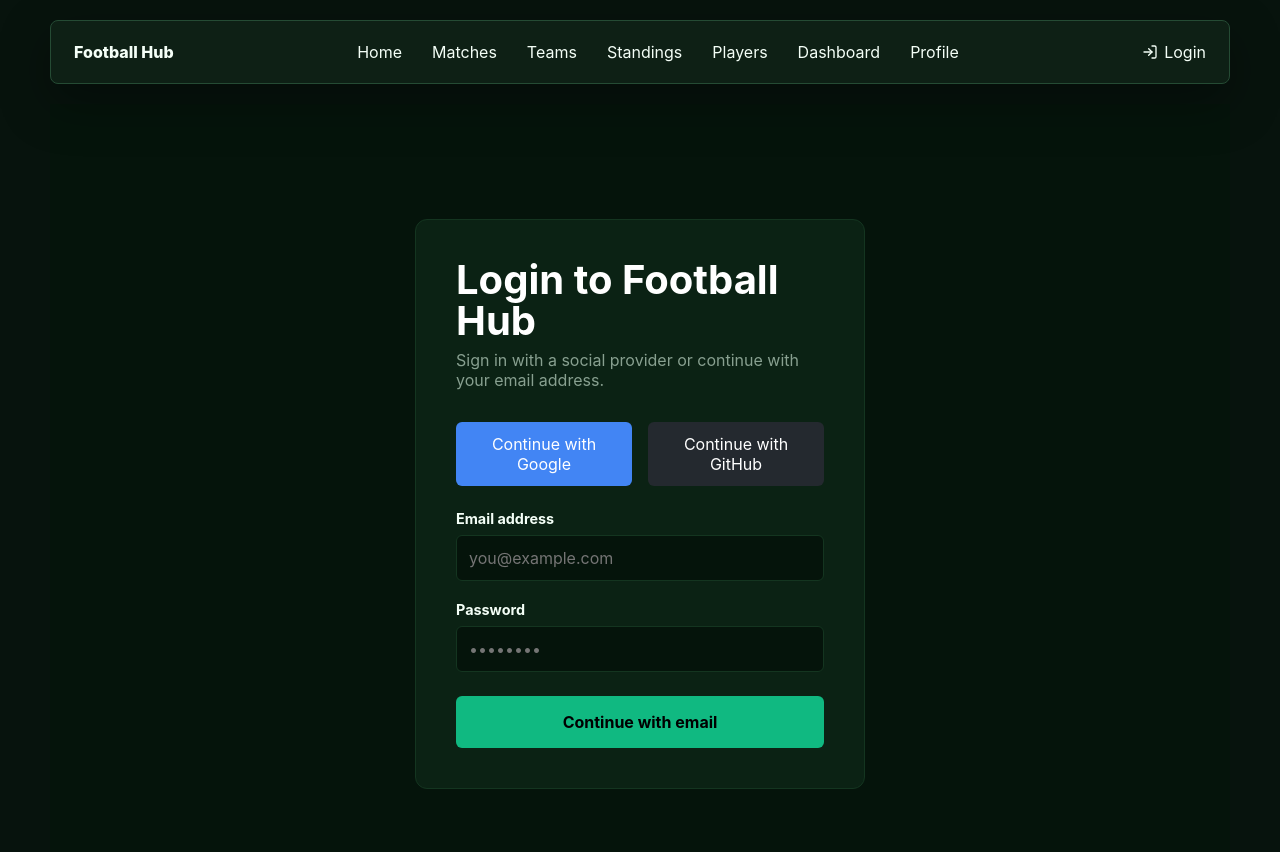
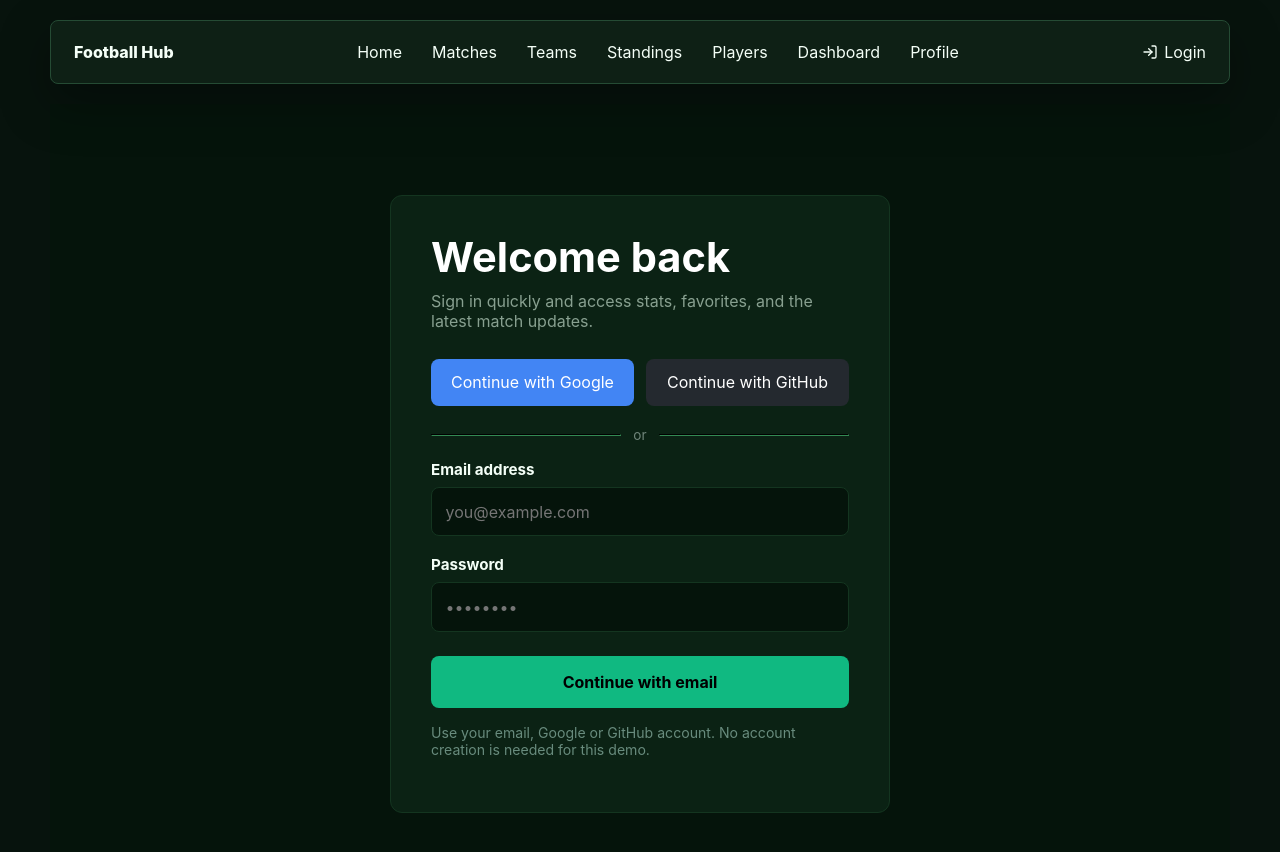
Before and after one commit to keithmutugi-jpg/FOOTBALL-HUB, a React (Vite) app: page /login in a window 1280 px wide. Shown: the top 852 px of the page. Built offline with nearby package versions, Linux system fonts and the light colour scheme; no server answers.

Commit message:
commit changes

```diff
--- a/src/pages/LoginPage.jsx
+++ b/src/pages/LoginPage.jsx
@@ -3,10 +3,14 @@ import { useNavigate } from 'react-router-dom'
 import { useAuth } from '../components/AuthProvider.jsx'
 import { useGoogleLogin } from '@react-oauth/google'
 
+const googleClientId = import.meta.env.VITE_GOOGLE_CLIENT_ID
+
 export default function LoginPage() {
   const [email, setEmail] = useState('')
   const [password, setPassword] = useState('')
   const [error, setError] = useState('')
+  const [isSubmitting, setIsSubmitting] = useState(false)
+  const [socialLoading, setSocialLoading] = useState('')
   const { user, login, socialLogin } = useAuth()
   const navigate = useNavigate()
 
@@ -20,22 +24,34 @@ export default function LoginPage() {
     e.preventDefault()
     setError('')
 
+    if (!email || !password) {
+      setError('Enter both email and password to continue.')
+      return
+    }
+
+    setIsSubmitting(true)
+
     try {
       await login({ email, password })
       navigate('/dashboard', { replace: true })
     } catch (err) {
-      setError(err.message || 'Invalid login credentials')
+      setError(err?.message || 'Unable to sign in. Please check your credentials and try again.')
+    } finally {
+      setIsSubmitting(false)
     }
   }
 
   const handleSocialLogin = async (provider, token) => {
     setError('')
+    setSocialLoading(provider)
 
     try {
       await socialLogin(provider, token)
       navigate('/dashboard', { replace: true })
     } catch (err) {
-      setError(err.message || `Failed to sign in with ${provider}`)
+      setError(err?.message || `Failed to sign in with ${provider}. Please try again.`)
+    } finally {
+      setSocialLoading('')
     }
   }
 
@@ -48,61 +64,120 @@ export default function LoginPage() {
     },
   })
 
+  const isBusy = isSubmitting || socialLoading
+
   return (
     <div style={{ backgroundColor: '#05140b', minHeight: '100vh', color: '#fff', display: 'flex', justifyContent: 'center', alignItems: 'center' }}>
-      <div style={{ background: '#0b2214', padding: '2.5rem', borderRadius: '12px', width: '100%', maxWidth: '450px', border: '1px solid #143520' }}>
-        <h1 style={{ fontSize: '2.5rem', fontWeight: 'bold', marginBottom: '0.5rem' }}>Login to Football Hub</h1>
-        <p style={{ color: '#88a090', marginBottom: '2rem' }}>Sign in with a social provider or continue with your email address.</p>
+      <div style={{ background: '#0b2214', padding: '2.5rem', borderRadius: '12px', width: '100%', maxWidth: '500px', border: '1px solid #143520' }}>
+        <h1 style={{ fontSize: '2.6rem', fontWeight: 'bold', marginBottom: '0.75rem' }}>Welcome back</h1>
+        <p style={{ color: '#88a090', marginBottom: '1.75rem' }}>Sign in quickly and access stats, favorites, and the latest match updates.</p>
 
-        <div style={{ display: 'flex', gap: '1rem', marginBottom: '1.5rem' }}>
+        <div style={{ display: 'flex', gap: '0.75rem', marginBottom: '1.25rem', flexWrap: 'wrap' }}>
           <button
             type="button"
-            onClick={() => googleLogin()}
-            style={{ flex: 1, padding: '0.75rem', background: '#4285F4', border: 'none', color: '#fff', borderRadius: '6px', cursor: 'pointer' }}
+            onClick={() => {
+              if (!googleClientId) {
+                setError('Google login is not configured yet.')
+                return
+              }
+              googleLogin()
+            }}
+            disabled={isBusy || !googleClientId}
+            style={{
+              flex: '1 1 160px',
+              padding: '0.85rem',
+              background: googleClientId ? '#4285F4' : '#2b3a55',
+              border: 'none',
+              color: '#fff',
+              borderRadius: '8px',
+              cursor: isBusy || !googleClientId ? 'not-allowed' : 'pointer',
+              opacity: isBusy || !googleClientId ? 0.7 : 1,
+            }}
           >
-            Continue with Google
+            {socialLoading === 'google' ? 'Signing in with Google…' : 'Continue with Google'}
           </button>
           <button
             type="button"
             onClick={() => handleSocialLogin('github')}
-            style={{ flex: 1, padding: '0.75rem', background: '#24292F', border: 'none', color: '#fff', borderRadius: '6px', cursor: 'pointer' }}
+            disabled={isBusy}
+            style={{
+              flex: '1 1 160px',
+              padding: '0.85rem',
+              background: '#24292F',
+              border: 'none',
+              color: '#fff',
+              borderRadius: '8px',
+              cursor: isBusy ? 'not-allowed' : 'pointer',
+              opacity: isBusy ? 0.7 : 1,
+            }}
           >
-            Continue with GitHub
+            {socialLoading === 'github' ? 'Signing in with GitHub…' : 'Continue with GitHub'}
           </button>
         </div>
 
-        {error && <p style={{ color: '#ff4d4d', fontSize: '0.9rem', marginBottom: '1rem' }}>{error}</p>}
+        <div style={{ marginBottom: '1rem', display: 'flex', alignItems: 'center', gap: '0.75rem' }}>
+          <hr style={{ flex: 1, borderColor: '#143520' }} />
+          <span style={{ fontSize: '0.85rem', color: '#71867b' }}>or</span>
+          <hr style={{ flex: 1, borderColor: '#143520' }} />
+        </div>
+
+        {error && (
+          <p role="alert" aria-live="polite" style={{ color: '#ff7b7b', fontSize: '0.95rem', marginBottom: '1rem' }}>
+            {error}
+          </p>
+        )}
 
         <form onSubmit={handleEmailLogin}>
-          <div style={{ marginBottom: '1.25rem' }}>
-            <label style={{ display: 'block', marginBottom: '0.5rem', fontSize: '0.9rem' }}>Email address</label>
+          <div style={{ marginBottom: '1.2rem' }}>
+            <label style={{ display: 'block', marginBottom: '0.5rem', fontSize: '0.95rem' }}>Email address</label>
             <input
               type="email"
               value={email}
               onChange={(e) => setEmail(e.target.value)}
               placeholder="you@example.com"
               required
-              style={{ width: '100%', padding: '0.75rem', background: '#05140b', border: '1px solid #143520', borderRadius: '6px', color: '#fff' }}
+              disabled={isBusy}
+              style={{ width: '100%', padding: '0.85rem', background: '#05140b', border: '1px solid #143520', borderRadius: '8px', color: '#fff' }}
             />
           </div>
 
           <div style={{ marginBottom: '1.5rem' }}>
-            <label style={{ display: 'block', marginBottom: '0.5rem', fontSize: '0.9rem' }}>Password</label>
+            <label style={{ display: 'block', marginBottom: '0.5rem', fontSize: '0.95rem' }}>Password</label>
             <input
               type="password"
               value={password}
               onChange={(e) => setPassword(e.target.value)}
               placeholder="••••••••"
               required
-              style={{ width: '100%', padding: '0.75rem', background: '#05140b', border: '1px solid #143520', borderRadius: '6px', color: '#fff' }}
+              disabled={isBusy}
+              style={{ width: '100%', padding: '0.85rem', background: '#05140b', border: '1px solid #143520', borderRadius: '8px', color: '#fff' }}
             />
           </div>
 
-          <button type="submit" style={{ width: '100%', padding: '1rem', background: '#10b981', border: 'none', borderRadius: '6px', color: '#000', fontWeight: 'bold', cursor: 'pointer', fontSize: '1rem' }}>
-            Continue with email
+          <button
+            type="submit"
+            disabled={isBusy}
+            style={{
+              width: '100%',
+              padding: '1rem',
+              background: '#10b981',
+              border: 'none',
+              borderRadius: '8px',
+              color: '#000',
+              fontWeight: 'bold',
+              cursor: isBusy ? 'not-allowed' : 'pointer',
+              opacity: isBusy ? 0.7 : 1,
+              fontSize: '1rem',
+            }}
+          >
+            {isSubmitting ? 'Signing in…' : 'Continue with email'}
           </button>
         </form>
+
+        <p style={{ color: '#688b7d', fontSize: '0.88rem', marginTop: '1rem' }}>
+          Use your email, Google or GitHub account. No account creation is needed for this demo.
+        </p>
       </div>
     </div>
-  );
+  )
 }
```
